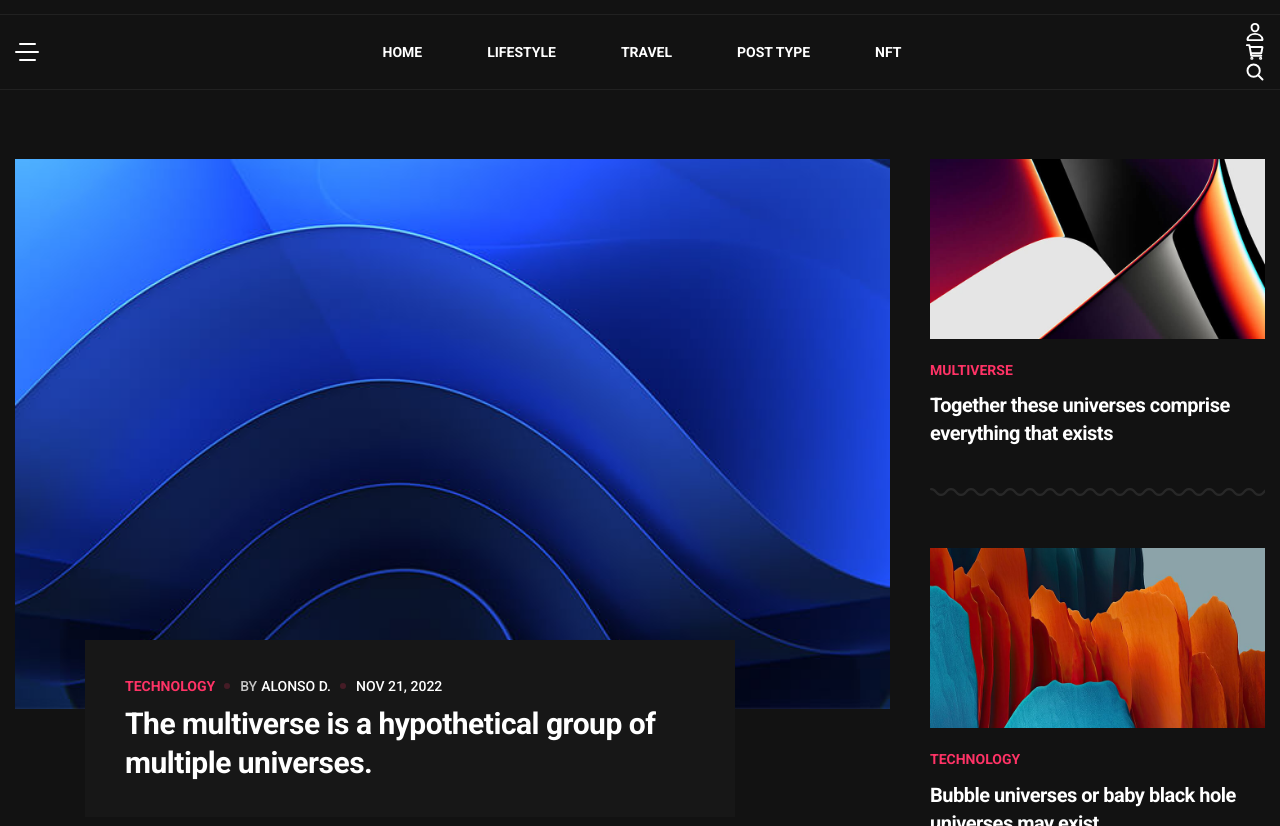
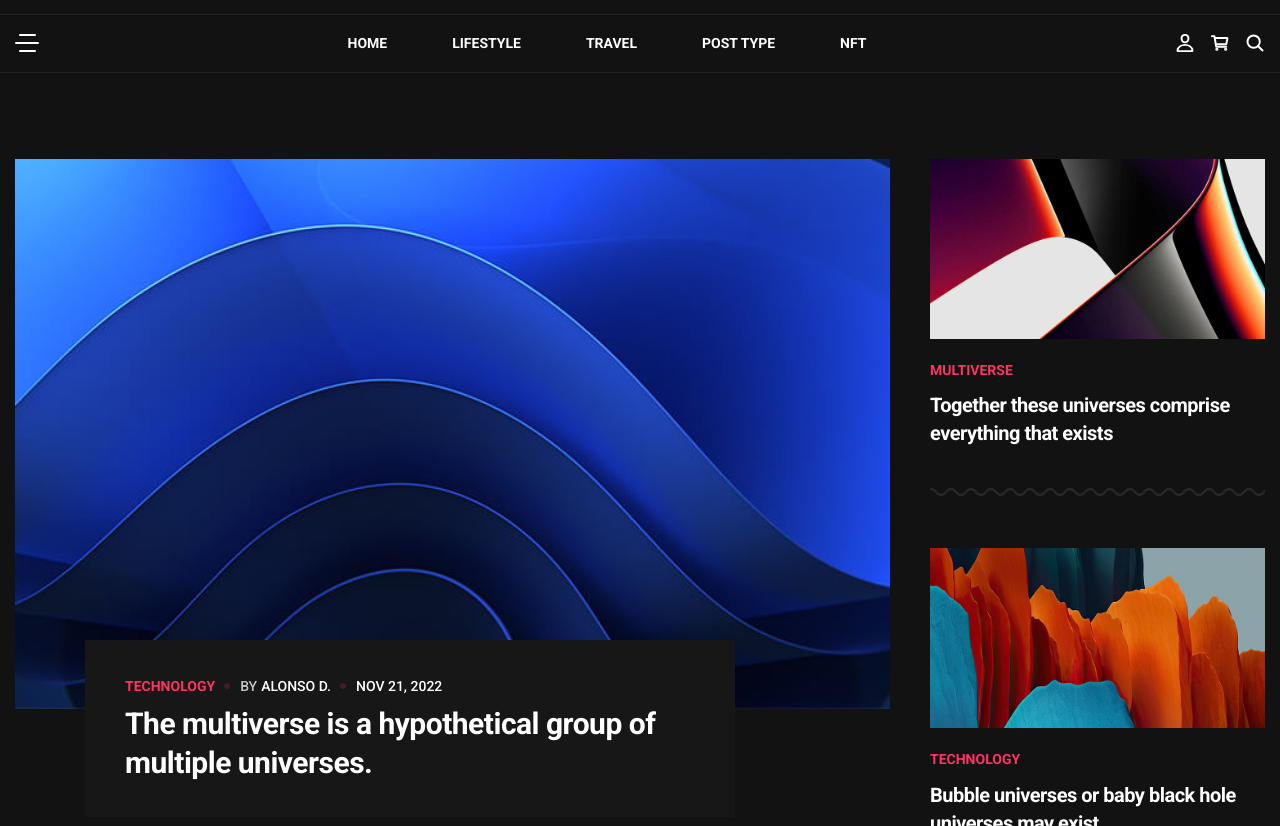
Before and after one commit to sabiha-samha/sarsa, a plain HTML site: page index.html in a window 1280 px wide. Shown: the part 93-919 px from the top of the page. Drawn offline with nearby package versions, Linux system fonts and the light colour scheme.

Commit message:
Refactor header action list in index.html

```diff
--- a/index.html
+++ b/index.html
@@ -206,9 +206,9 @@
 
       </nav>
 
-      <div class="header-action-list">
-
-        <ul>
+      <ul class="header-action-list">
+
+
           <li>
             <a href="#" class="header-action-link" aria-label="Profile Icon">
               <ion-icon name="person-outline" aria-hidden="true"></ion-icon>
@@ -226,9 +226,9 @@
               <ion-icon name="search-outline" aria-hidden="true"></ion-icon>
             </a>
           </li>
-        </ul>
-
-      </div>
+
+
+      </ul>
 
       <div class="nav-open-menu" data-nav-toggler>
         <span class="span"></span>
```
